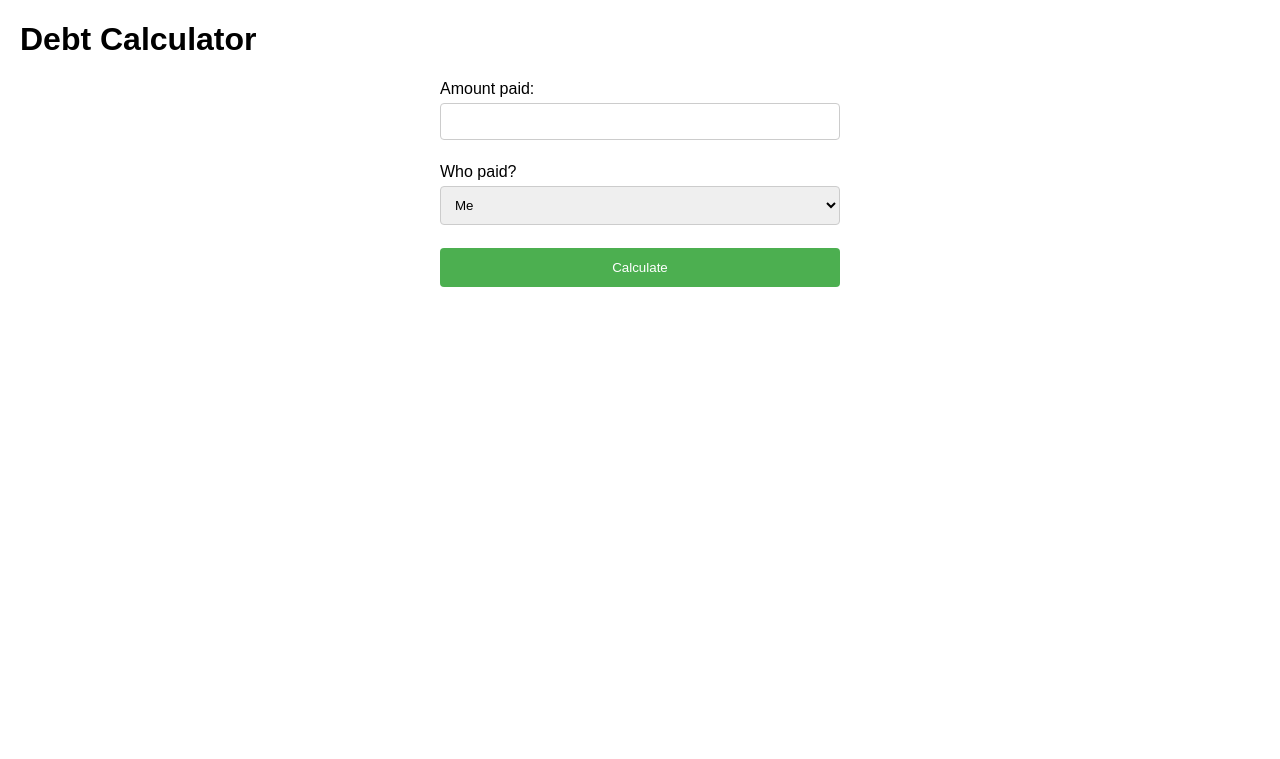
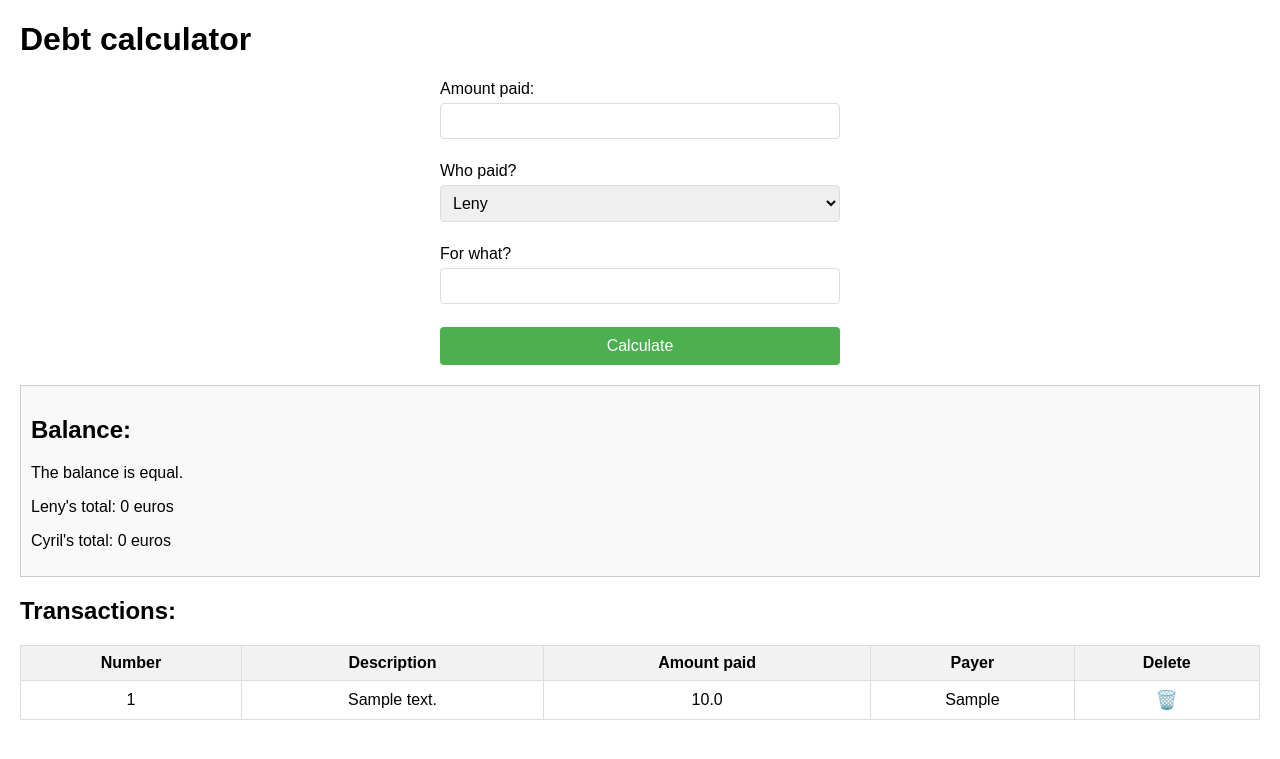
Before and after one commit to leny-rousseau/debt-calculator, a Flask app: page / in a window 1280 px wide. Shown: the top 759 px of the page. Run offline with Flask 3, Linux system fonts and the light colour scheme; tables that the repository leaves empty hold one stand-in row (values such as "Sample post").

Commit message:
feat: balance of calculations & display of a history

```diff
--- a/app.py
+++ b/app.py
@@ -1,24 +1,54 @@
-from flask import Flask, render_template, request
+from flask import Flask, render_template, request, redirect, url_for
+from flask_sqlalchemy import SQLAlchemy
 
 app = Flask(__name__)
+app.config['SQLALCHEMY_DATABASE_URI'] = 'sqlite:///debt-calculator.db'
+db = SQLAlchemy(app)
+
+class Transaction(db.Model):
+    id = db.Column(db.Integer, primary_key=True)
+    amount_paid = db.Column(db.Float, nullable=False)
+    payer = db.Column(db.String(50), nullable=False)
+    description = db.Column(db.String(200), nullable=False)
+
+with app.app_context():
+    db.create_all()
+
+def calculate_balance():
+    leny_total = db.session.query(db.func.sum(Transaction.amount_paid)).filter_by(payer='Leny').scalar() or 0
+    cyril_total = db.session.query(db.func.sum(Transaction.amount_paid)).filter_by(payer='Cyril').scalar() or 0
+    return leny_total, cyril_total
 
 @app.route('/', methods=['GET', 'POST'])
 def index():
+    message = None
     if request.method == 'POST':
         amount_paid = float(request.form['amount_paid'])
         payer = request.form['payer']
+        description = request.form['description']
 
-        amount_owe = amount_paid / 2
+        transaction = Transaction(amount_paid=amount_paid, payer=payer, description=description)
+        db.session.add(transaction)
+        db.session.commit()
 
-        if payer == 'me':
-            message = f"Your friend owes you {amount_owe} euros."
+    leny_total, cyril_total = calculate_balance()
+    if leny_total > cyril_total:
+        balance_message = f"Cyril owes Leny {((leny_total - cyril_total) / 2):.2f} euros."
+    elif cyril_total > leny_total:
+        balance_message = f"Leny owes Cyril {((cyril_total - leny_total) / 2):.2f} euros."
+    else:
+        balance_message = "The balance is equal."
 
-        else:
-            message = f"You owe your friend {amount_owe} euros."
+    transactions = Transaction.query.all()
+    return render_template('index.html', transactions=transactions, balance_message=balance_message, leny_total=leny_total, cyril_total=cyril_total)
 
-        return render_template('index.html', message=message)
-
-    return render_template('index.html')
+@app.route('/delete/<int:id>')
+def delete_transaction(id):
+    transaction = Transaction.query.get(id)
+    if transaction:
+        db.session.delete(transaction)
+        db.session.commit()
+    return redirect(url_for('index'))
 
 if __name__ == '__main__':
     app.run(debug=True, port=8000)
--- a/templates/index.html
+++ b/templates/index.html
@@ -3,38 +3,109 @@
 <head>
     <meta charset="UTF-8">
     <meta name="viewport" content="width=device-width, initial-scale=1.0">
-    <title>Debt Calculator</title>
+    <title>Debt calculator</title>
     <link rel="stylesheet" href="{{ url_for('static', filename='style.css') }}">
     <style>
-        .result {
+        .result, .balance {
             margin-top: 20px;
             padding: 10px;
             border: 1px solid #ccc;
             background-color: #f9f9f9;
         }
+        table {
+            width: 100%;
+            border-collapse: collapse;
+        }
+        th, td {
+            border: 1px solid #ddd;
+            padding: 8px;
+            text-align: center;
+        }
+        th {
+            background-color: #f2f2f2;
+        }
+        .delete-btn {
+            color: red;
+            text-decoration: none;
+            font-size: 18px;
+        }
+        .delete-btn:hover {
+            text-decoration: underline;
+        }
+        input[type="text"], input[type="number"], select {
+            width: 100%;
+            padding: 8px;
+            margin: 5px 0;
+            box-sizing: border-box;
+            border: 1px solid #ddd;
+            border-radius: 4px;
+            font-size: 16px;
+        }
+        input[type="submit"] {
+            width: 100%;
+            background-color: #4CAF50;
+            color: white;
+            padding: 10px;
+            font-size: 16px;
+            border: none;
+            border-radius: 4px;
+            cursor: pointer;
+        }
+        input[type="submit"]:hover {
+            background-color: #45a049;
+        }
     </style>
 </head>
 <body>
-    <h1>Debt Calculator</h1>
+    <h1>Debt calculator</h1>
     <form action="/" method="post">
+
         <label for="amount_paid">Amount paid:</label>
         <input type="number" id="amount_paid" name="amount_paid" step="0.01" required><br><br>
 
         <label for="payer">Who paid?</label>
         <select id="payer" name="payer" required>
-            <option value="me">Me</option>
-            <option value="friend">My friend</option>
+            <option value="Leny">Leny</option>
+            <option value="Cyril">Cyril</option>
         </select><br><br>
+
+        <label for="description">For what?</label>
+        <input type="text" id="description" name="description" required><br><br>
 
         <input type="submit" value="Calculate">
     </form>
 
-    {% if message %}
-    <div class="result">
-        <h2>Result:</h2>
-        <p>{{ message }}</p>
+    <div class="balance">
+        <h2>Balance:</h2>
+        <p>{{ balance_message }}</p>
+        <p>Leny's total: {{ leny_total }} euros</p>
+        <p>Cyril's total: {{ cyril_total }} euros</p>
     </div>
-    {% endif %}
 
+    <h2>Transactions:</h2>
+    <table>
+        <thead>
+            <tr>
+                <th>Number</th>
+                <th>Description</th>
+                <th>Amount paid</th>
+                <th>Payer</th>
+                <th>Delete</th>
+            </tr>
+        </thead>
+        <tbody>
+            {% for transaction in transactions %}
+            <tr>
+                <td>{{ transaction.id }}</td>
+                <td>{{ transaction.description }}</td>
+                <td>{{ transaction.amount_paid }}</td>
+                <td>{{ transaction.payer }}</td>
+                <td>
+                    <a href="{{ url_for('delete_transaction', id=transaction.id) }}" class="delete-btn">🗑️</a>
+                </td>
+            </tr>
+            {% endfor %}
+        </tbody>
+    </table>
 </body>
 </html>
```
Also changed, not shown: instance/debt-calculator.db (added).
